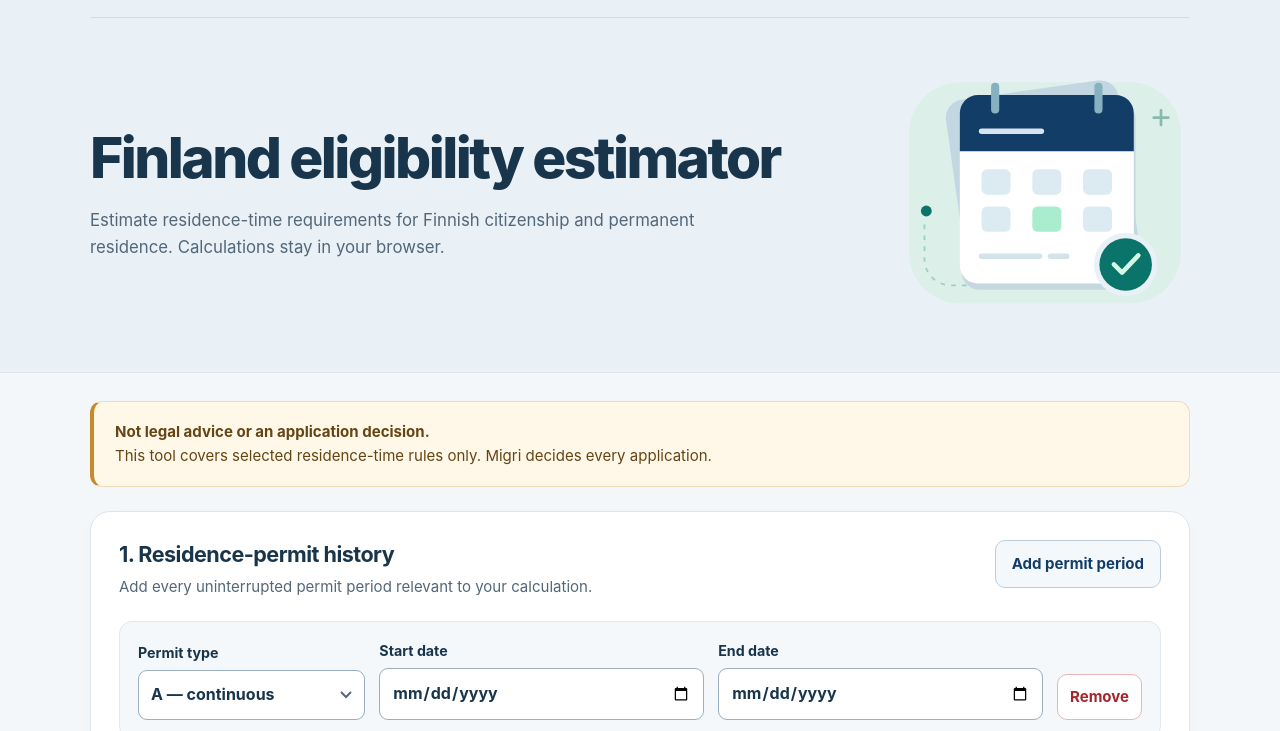
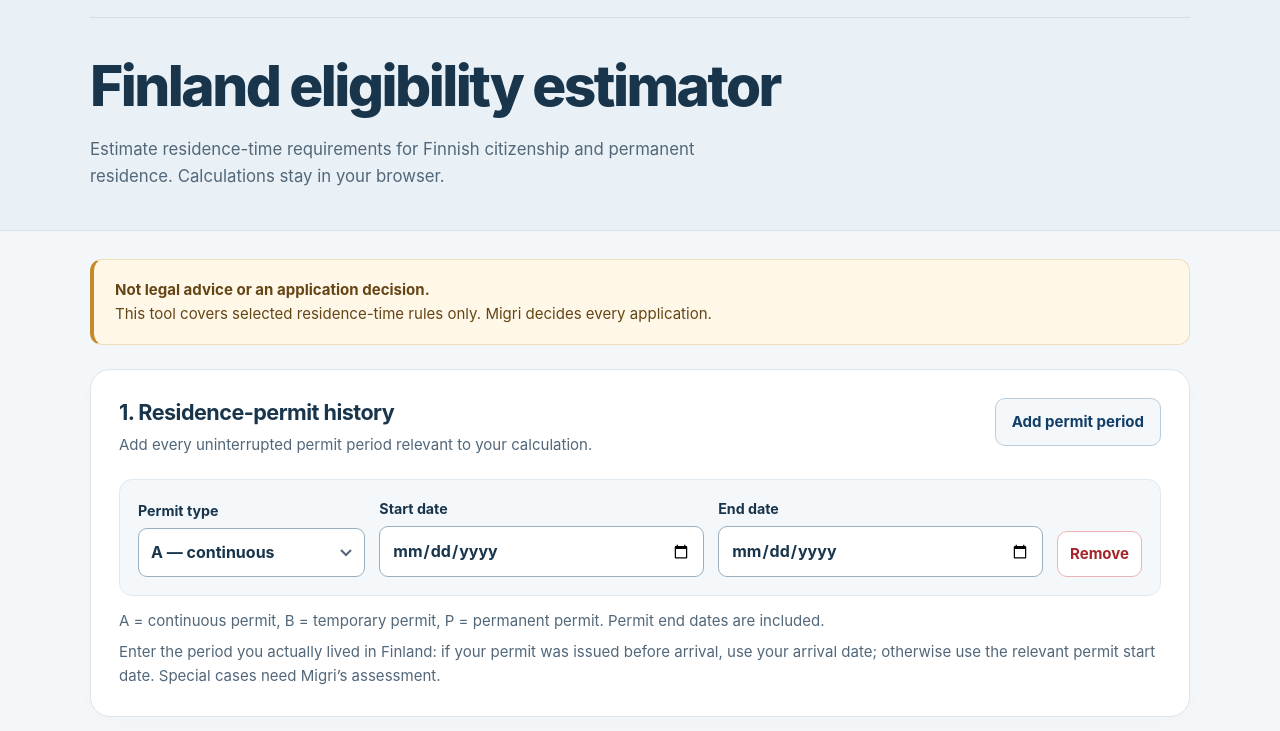
Before and after one commit to XeUby/Eligibility-Calculator-for-Finnish-Citizenship-and-Permanent-Residence, a website: page docs/index.html in a window 1280 px wide. Shown: the part 69-800 px from the top of the page. Drawn offline with Linux system fonts and the light colour scheme.

Commit message:
fix: remove decorative calendar from page header

```diff
--- a/docs/index.html
+++ b/docs/index.html
@@ -35,10 +35,9 @@
     .site-topbar { display:flex; align-items:center; justify-content:space-between; gap:24px; padding-block:20px; border-bottom:1px solid #cfdee7; }
     .brand-link { display:inline-flex; align-items:center; gap:11px; min-width:0; min-height:44px; color:var(--blue); text-decoration:none; font-size:1.2rem; font-weight:800; letter-spacing:-.04em; }
     .brand-link img { display:block; flex:none; border-radius:12px; }
-    .hero-head { display:grid; grid-template-columns:minmax(0,1fr) 290px; align-items:center; gap:48px; padding-block:48px 52px; }
+    .hero-head { padding-block:36px 40px; }
     .hero-copy { min-width:0; }
     .hero-copy > p { max-width:650px; margin:18px 0 0; color:var(--muted); font-size:1.05rem; }
-    .hero-art { width:100%; height:auto; display:block; }
     h1 { min-width:0; max-width:760px; margin:0; font-size:clamp(2.3rem,4.7vw,3.55rem); line-height:1.12; font-weight:780; letter-spacing:-.045em; overflow-wrap:anywhere; text-wrap:balance; }
     h1:lang(ne), h1:lang(hi), h1:lang(ar) { line-height:1.35; letter-spacing:normal; }
     h2 { font-size:1.35rem; line-height:1.35; font-weight:750; letter-spacing:-.025em; margin:0; }
@@ -118,8 +117,8 @@
     .footer-links a { display:inline-flex; align-items:center; min-height:44px; padding:10px 12px; border:1px solid #bacddc; border-radius:9px; color:var(--blue); font-weight:700; text-decoration:none; }
     .footer-links a:hover { background:#edf5ff; }
     .sr-only { position:absolute; width:1px; height:1px; padding:0; margin:-1px; overflow:hidden; clip:rect(0,0,0,0); white-space:nowrap; border:0; }
-    @media (max-width:960px) { .hero-head { grid-template-columns:minmax(0,1fr) 210px; gap:28px; } .history-row { gap:10px; padding:14px; } }
-    @media (max-width:720px) { .history-row,.absence-row,.choices,.result-grid,.resources,.hero-head,.site-footer,.breakdown-grid { grid-template-columns:minmax(0,1fr); } .history-row { align-items:stretch; } .remove { width:100%; } .section-head { display:block; } .section-head button { width:100%; margin-top:16px; } .hero-head { padding-block:32px 38px; gap:0; } .hero-art { display:none; } .panel { padding:22px; } .footer-links { justify-content:flex-start; } .site-topbar { gap:14px; padding-block:16px; } .language { width:142px; } }
+    @media (max-width:960px) { .history-row { gap:10px; padding:14px; } }
+    @media (max-width:720px) { .history-row,.absence-row,.choices,.result-grid,.resources,.site-footer,.breakdown-grid { grid-template-columns:minmax(0,1fr); } .history-row { align-items:stretch; } .remove { width:100%; } .section-head { display:block; } .section-head button { width:100%; margin-top:16px; } .hero-head { padding-block:32px 38px; } .panel { padding:22px; } .footer-links { justify-content:flex-start; } .site-topbar { gap:14px; padding-block:16px; } .language { width:142px; } }
     @media (max-width:420px) { .wrap { width:calc(100% - 28px); } .site-topbar { gap:8px; } .brand-link { gap:7px; font-size:1rem; letter-spacing:-.035em; } .brand-link img { width:32px; height:32px; border-radius:9px; } .language { width:118px; } .language select { padding-inline-start:9px; padding-inline-end:26px; background-position:right 8px center; } [dir=rtl] .language select { background-position:left 8px center; } h1 { font-size:clamp(2rem,9vw,2.5rem); } .hero-copy > p { font-size:1rem; } .panel { padding:18px; border-radius:16px; } .history-row { padding:13px; } .metric { align-items:start; flex-direction:column; gap:3px; } .metric strong { text-align:start; } .result { padding:18px; } .notice { padding:15px 17px; } }
   </style>
 </head>
@@ -136,28 +135,6 @@
           <h1 data-i18n="title">Finland eligibility estimator</h1>
           <p data-i18n="intro">Estimate residence-time requirements for Finnish citizenship and permanent residence. Calculations stay in your browser.</p>
         </div>
-        <svg class="hero-art" viewBox="0 0 320 280" fill="none" aria-hidden="true" focusable="false">
-          <rect x="10" y="18" width="300" height="244" rx="56" fill="#dcefe9"/>
-          <path d="M27 175v38c0 16 13 29 29 29h192" stroke="#9ccfc3" stroke-width="2" stroke-dasharray="5 7"/>
-          <rect x="48" y="40" width="192" height="206" rx="20" transform="rotate(-8 48 40)" fill="#c3d7e3"/>
-          <rect x="68" y="39" width="192" height="208" rx="20" fill="#c5d8df"/>
-          <rect x="66" y="32" width="192" height="208" rx="20" fill="white"/>
-          <path d="M66 52c0-11 9-20 20-20h152c11 0 20 9 20 20v42H66V52Z" fill="#123d67"/>
-          <path d="M105 23v25m114-25v25" stroke="#87b1c0" stroke-width="9" stroke-linecap="round"/>
-          <path d="M90 72h66" stroke="#d6e4ef" stroke-width="6" stroke-linecap="round"/>
-          <rect x="90" y="114" width="32" height="28" rx="6" fill="#dcebf2"/>
-          <rect x="146" y="114" width="32" height="28" rx="6" fill="#dcebf2"/>
-          <rect x="202" y="114" width="32" height="28" rx="6" fill="#dcebf2"/>
-          <rect x="90" y="155" width="32" height="28" rx="6" fill="#dcebf2"/>
-          <rect x="146" y="155" width="32" height="28" rx="6" fill="#a9edce"/>
-          <rect x="202" y="155" width="32" height="28" rx="6" fill="#dcebf2"/>
-          <path d="M90 210h64m12 0h18" stroke="#d2e3ea" stroke-width="6" stroke-linecap="round"/>
-          <circle cx="249" cy="219" r="35" fill="#eaf1f6"/>
-          <circle cx="249" cy="219" r="29" fill="#0a746b"/>
-          <path d="m236 219 9 9 18-19" stroke="#d2f9e5" stroke-width="5" stroke-linecap="round" stroke-linejoin="round"/>
-          <circle cx="29" cy="160" r="6" fill="#0a746b"/>
-          <path d="M288 49v16m-8-8h16" stroke="#88b9af" stroke-width="3" stroke-linecap="round"/>
-        </svg>
       </div>
     </div>
   </header>
```
Also changed, not shown: e2e/design.spec.js (+2 -1 lines).
